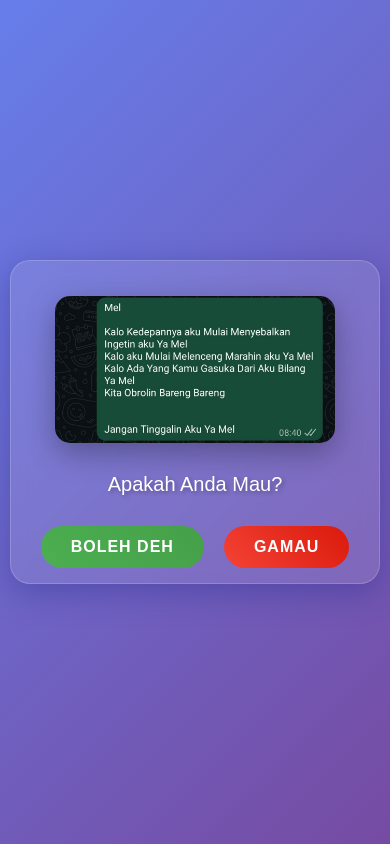
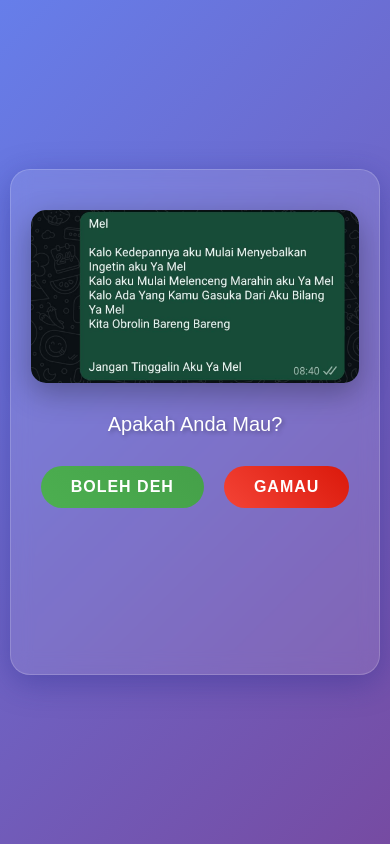
Before and after one commit to didu90nios81-lab/music-website, a plain HTML site: page index.html in a window 390 px wide. Drawn offline with Linux system fonts and the light colour scheme.

Commit message:
Update index.html

```diff
--- a/index.html
+++ b/index.html
@@ -305,10 +305,16 @@
             }
 
             .main-image, .placeholder-image {
-                max-width: 280px;
-                max-height: 280px;
+                max-width: 100%;
+                max-height: 350px;
                 width: auto;
                 height: auto;
+            }
+
+            .container {
+                width: 95%;
+                padding: 20px;
+                min-height: 60vh;
             }
 
             .question {
```
